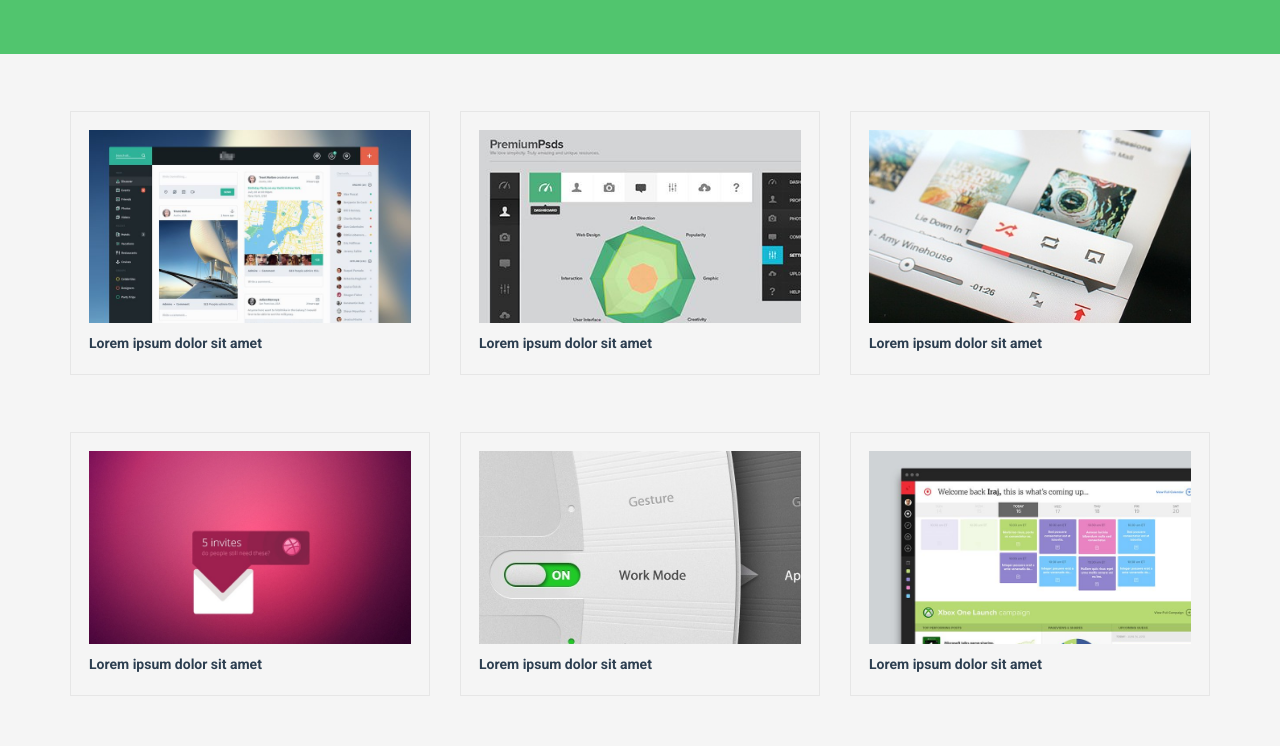
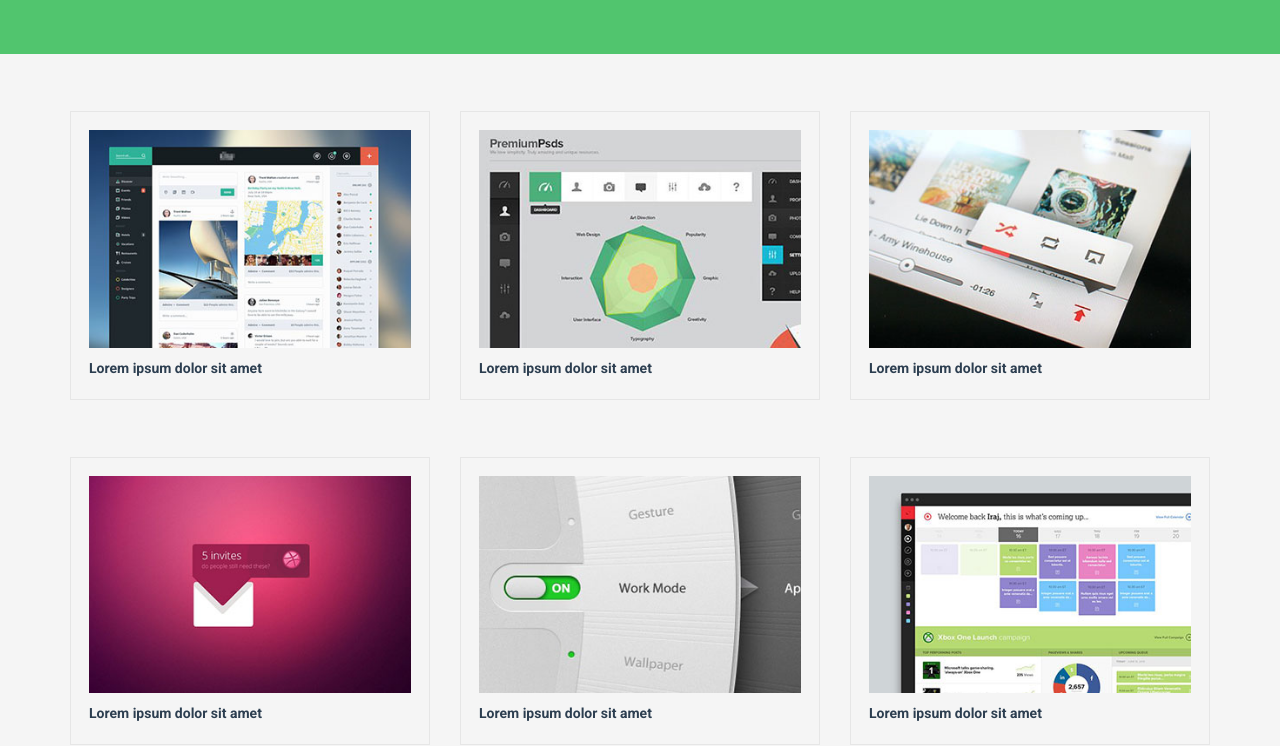
Before and after one commit to Alucia/flat-theme, a plain HTML site: page portfolio.html in a window 1280 px wide. Shown: the part 234-980 px from the top of the page. Drawn offline with Linux system fonts and the light colour scheme.

Commit message:
portfolio modificado

```diff
--- a/css/main.css
+++ b/css/main.css
@@ -221,11 +221,7 @@
   background-color: #283848!important;
 }
 /*portfolio*/
-  .image{
-    background-size: cover;
-    padding: 30%;
-  }
-  .borde{
+  .border{
     padding: 5% 5% 3%;
     border: 1px solid #E6E6E6;
   }
--- a/portfolio.html
+++ b/portfolio.html
@@ -83,25 +83,22 @@
     	<div class="container">
     		<div class="row pt-5">
     			<div class="col-xs-4">
-    				<div class="borde">
-	    				<div class="image" style="background-image: url(images/portfolio/full/item1.jpg)">
-	    				</div>
+    				<div class="border">
+	    				<img src="images/portfolio/thumb/item1.jpg">
 	    				<p class="hidden-xs"><strong>Lorem ipsum dolor sit amet</strong></p>
 	    				<p class="visible-xs"><strong>Lorem ipsum dol...</strong></p>
 	    			</div>
     			</div>
     			<div class="col-xs-4">
-    				<div class="borde">
-	    				<div class="image" style="background-image: url(images/portfolio/full/item2.jpg)">
-	    				</div>
+    				<div class="border">
+	    				<img src="images/portfolio/thumb/item2.jpg">
 	    				<p class="hidden-xs"><strong>Lorem ipsum dolor sit amet</strong></p>
 	    				<p class="visible-xs"><strong>Lorem ipsum dol...</strong></p>
 	    			</div>
     			</div>
     			<div class="col-xs-4">
-    				<div class="borde">
-	    				<div class="image" style="background-image: url(images/portfolio/full/item3.jpg)">
-	    				</div>
+    				<div class="border">
+	    				<img src="images/portfolio/thumb/item3.jpg">
 	    				<p class="hidden-xs"><strong>Lorem ipsum dolor sit amet</strong></p>
 	    				<p class="visible-xs"><strong>Lorem ipsum dol...</strong></p>
     				</div>
@@ -109,25 +106,22 @@
     		</div>
     		<div class="row pt-5 pb-5">
     			<div class="col-xs-4">
-    				<div class="borde">
-	    				<div class="image" style="background-image: url(images/portfolio/full/item4.jpg)">
-	    				</div>
+    				<div class="border">
+	    				<img src="images/portfolio/thumb/item4.jpg">
     					<p class="hidden-xs"><strong>Lorem ipsum dolor sit amet</strong></p>
     					<p class="visible-xs"><strong>Lorem ipsum dol...</strong></p>
     				</div>
     			</div>
     			<div class="col-xs-4">
-    				<div class="borde">
-	    				<div class="image" style="background-image: url(images/portfolio/full/item5.jpg)">
-	    				</div>
+    				<div class="border">
+	    				<img src="images/portfolio/thumb/item5.jpg">
 	    				<p class="hidden-xs"><strong>Lorem ipsum dolor sit amet</strong></p>
 	    				<p class="visible-xs"><strong>Lorem ipsum dol...</strong></p>
     				</div>
     			</div>
     			<div class="col-xs-4">
-    				<div class="borde">
-	    				<div class="image" style="background-image: url(images/portfolio/full/item6.jpg)">
-	  					</div>
+    				<div class="border">
+	    				<img src="images/portfolio/thumb/item6.jpg">
 	    				<p class="hidden-xs"><strong>Lorem ipsum dolor sit amet</strong></p>
 	    				<p class="visible-xs"><strong>Lorem ipsum dol...</strong></p>
     				</div>
```
